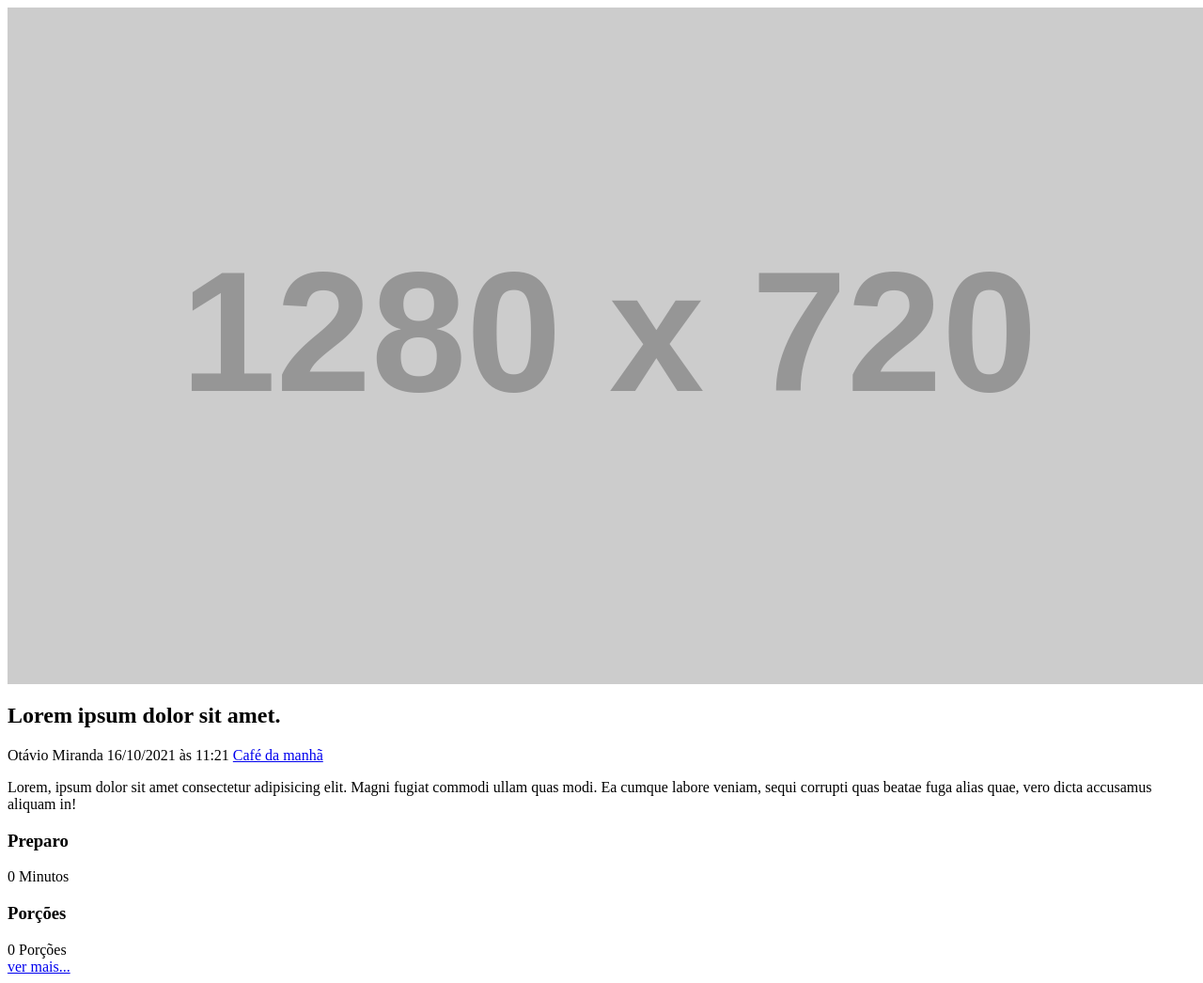
After one commit to leandro-andre/projeto-Django, a Django app: template recipes/templates/recipes/Partials/recipe.html in a window 1280 px wide. The commit adds this page. Shown: the whole page at 94% size. Run offline with Django 5.2, Linux system fonts and the light colour scheme; the template is opened without the code that fills it, so the values that code supplies are empty; grey boxes labelled with a size stand in for pictures from a placeholder-image service; some libraries are stand-ins or nearby versions.

Commit message:
finalização do site

```diff
--- /dev/null
+++ b/recipes/templates/recipes/Partials/recipe.html
@@ -0,0 +1,56 @@
+            <div class="recipe recipe-list-item">
+                <div class="recipe-cover">
+                    <img src="https://placehold.co/1280x720/269fe6/white" alt="Temporário">
+                </div>
+                <div class="recipe-title-container">
+                    <h2 class="recipe-title">Lorem ipsum dolor sit amet.</h2>
+                </div>
+
+                <div class="recipe-author">
+                    <span class="recipe-author-item">
+                        <i class="fas fa-user"></i>
+                        Otávio Miranda
+                    </span>
+                    <span class="recipe-author-item">
+                        <i class="fas fa-calendar-alt"></i>
+                        16/10/2021 às 11:21
+                    </span>
+                    <span class="recipe-author-item">
+                        <a href="/recipes/category/cafe-da-manha/">
+                            <i class="fas fa-layer-group"></i>
+                            <span>Café da manhã</span>
+                        </a>
+                    </span>
+                </div>
+
+                <div class="recipe-content">
+                    <p>Lorem, ipsum dolor sit amet consectetur adipisicing elit. Magni fugiat commodi ullam quas modi.
+                        Ea cumque labore veniam, sequi corrupti quas beatae fuga alias quae, vero dicta accusamus
+                        aliquam in!</p>
+                </div>
+
+                 <div class="recipe-meta-container">
+                    <div class="recipe-meta recipe-preparation">
+                        <h3 class="recipe-meta-title"><i class="fas fa-stopwatch"></i> Preparo</h3>
+                        <div class="recipe-meta-text">
+                            0 Minutos
+                        </div>
+                    </div>
+                    <div class="recipe-meta recipe-servings">
+                        <h3 class="recipe-meta-title"><i class="fas fa-pizza-slice"></i> Porções</h3>
+                        <div class="recipe-meta-text">
+                            0 Porções
+                        </div>
+                    </div>
+                </div>
+
+                <footer class="recipe-footer">
+                    <a class="recipe-read-more button button-dark button-full-width" href="/recipes/3/">
+                        <i class="fas fa-eye"></i>
+                        <span>ver mais...</span>
+                    </a>
+                </footer>
+
+
+
+            </div>
```
Also changed, not shown: recipes/templates/recipes/Pages/home.html (+11 -6 lines), recipes/templates/recipes/Partials/footer.html (added, +9 -0 lines), recipes/templates/recipes/Partials/head.html (+87 -0 lines).
